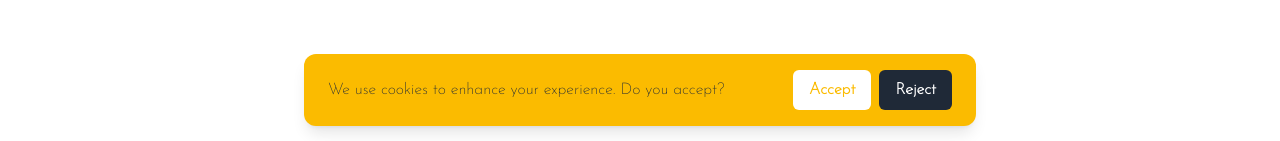
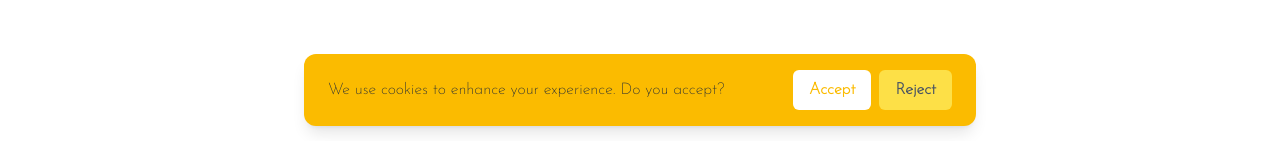
Before and after one commit to altamash1605/copage, a React (Vite) app: page / in a window 1280 px wide. Shown: the part 658-799 px from the top of the page. Built offline with nearby package versions, Linux system fonts and the light colour scheme.

Commit message:
Update CookieConsent.jsx Reject Button Color

```diff
--- a/src/components/CookieConsent.jsx
+++ b/src/components/CookieConsent.jsx
@@ -59,7 +59,7 @@ export default function CookieConsent() {
             </button>
             <button
               onClick={() => handleConsent(false)}
-              className="px-4 py-2 rounded-md bg-gray-800 text-white font-semibold hover:bg-gray-700 transition"
+              className="px-4 py-2 rounded-md bg-yellow-300 text-gray-600 font-semibold hover:bg-gray-700 transition"
             >
               Reject
             </button>
```
